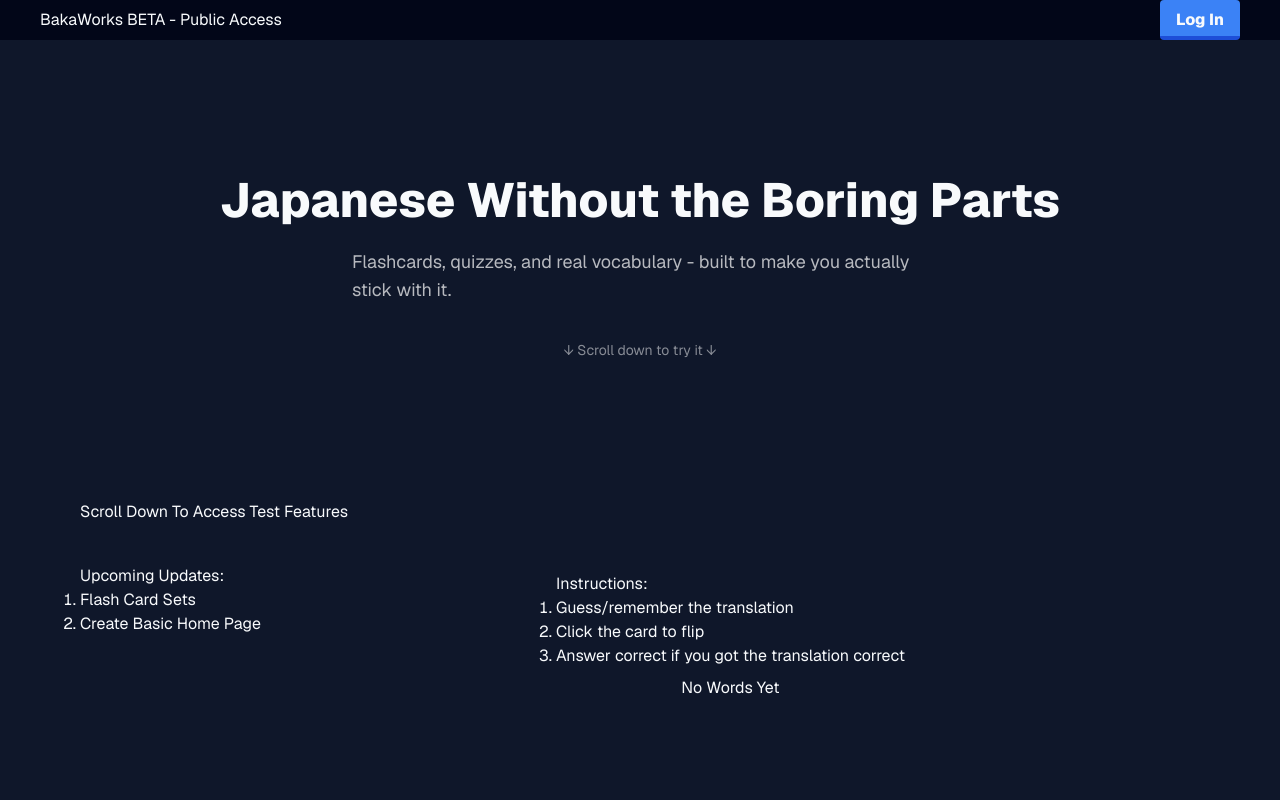
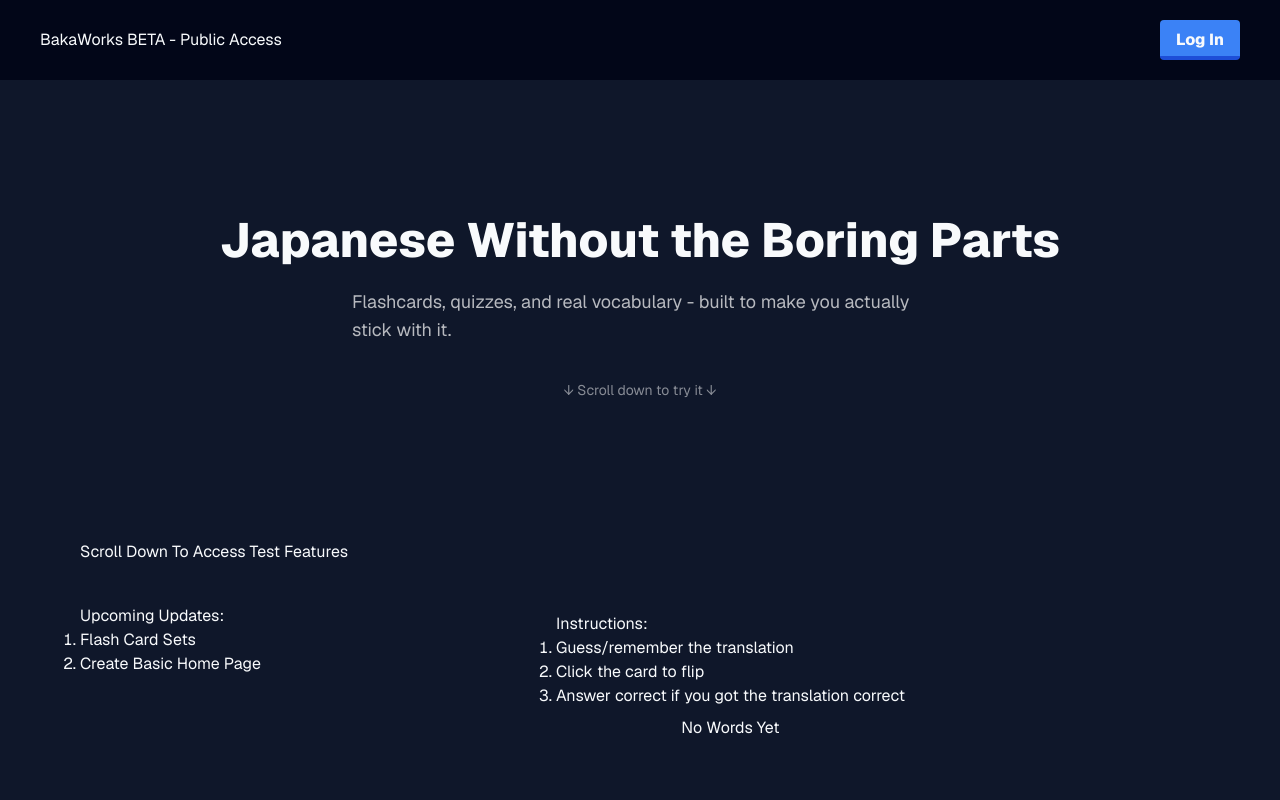
Before and after one commit to code-bakaneko/bakaworks-mobile, a Next.js app: page / in a window 1280 px wide. Shown: the top 800 px of the page. Built offline with nearby package versions, Linux system fonts and the light colour scheme; no server answers; the database is empty.

Commit message:
Temporary link to learn page for log in button

```diff
--- a/app/page.tsx
+++ b/app/page.tsx
@@ -9,13 +9,13 @@ export default async function Home() {
   return (
     <div
       className="flex flex-col gap-10 h-screen items-center">
-        <header className="w-full bg-slate-950 h-20 flex items-center justify-between px-10">
+        <header className="w-full bg-slate-950 h-20 flex items-center justify-between px-10 py-5">
           <span>BakaWorks BETA - Public Access</span>
-          <button className="
+          <Link href={"/learn"} className="
           bg-brand h-10 px-4 py-2 rounded-sm font-extrabold border-b-4 border-brand-dark
           hover:border-b-0 hover:translate-y-1 transition-all hover:cursor-pointer">
             Log In
-          </button>
+          </Link>
         </header>
         <main className="flex-1 flex flex-col gap-10 px-20 w-full">
           <section className="w-full flex flex-col items-center gap-6 py-24">
```
